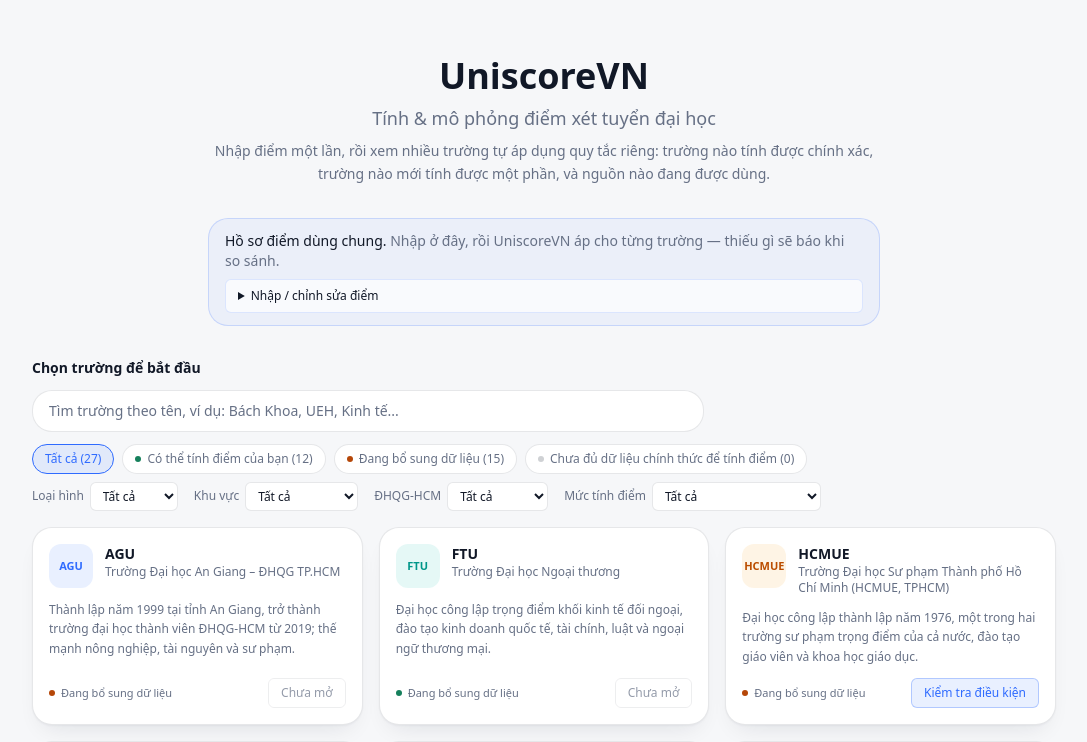
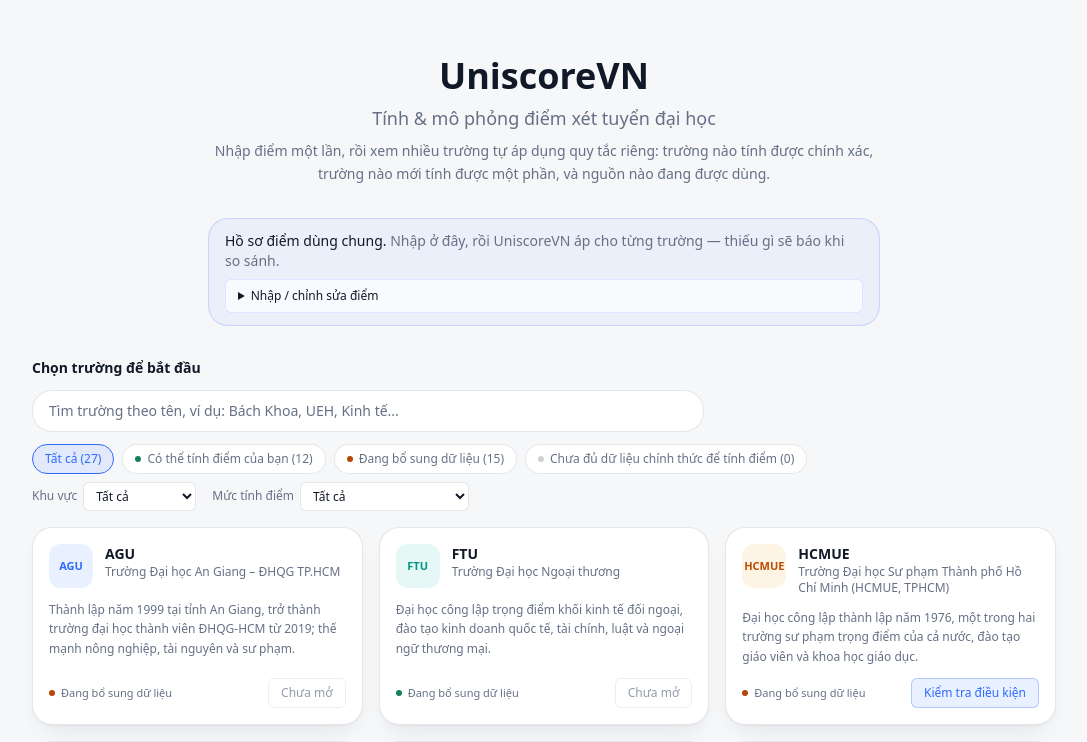
Before and after one commit to shadowhunter67/diemvao, a React (Vite) app: page / in a window 1280 px wide. Shown: the top 742 px of the page, without its empty margins (96-1183 px from the left). Built offline with nearby package versions, Linux system fonts and the light colour scheme.

Commit message:
Remove Loại hình and ĐHQG-HCM filters from landing page
Kept Khu vực and Mức tính điểm; the underlying ownership/vnuhcm fields
on SchoolModule stay in place, just no longer surfaced as filter UI.

```diff
--- a/src/components/LandingPage.tsx
+++ b/src/components/LandingPage.tsx
@@ -1,7 +1,7 @@
 import { useMemo, useState } from 'react';
 import { schoolRegistry } from '../schools';
 import { siteConfig } from '../config/site';
-import type { SchoolModule, SchoolOwnership, SchoolRegion, SchoolStatus } from '../core/schoolModule';
+import type { SchoolModule, SchoolRegion, SchoolStatus } from '../core/schoolModule';
 import { useApplicantProfile } from '../core/applicantProfileContextCore';
 import { summarizeApplicantProfile } from '../core/applicantProfileSummary';
 import { deriveSchoolCtaLabel } from '../core/schoolCta';
@@ -72,14 +72,12 @@ const TIER_LABELS: Record<CapabilityTier, string> = {
   info: 'Chỉ có thông tin',
 };
 
-const OWNERSHIP_LABELS: Record<SchoolOwnership, string> = { public: 'Công lập', private: 'Tư thục' };
-
 const REGION_LABELS: Record<SchoolRegion, string> = { hcm: 'TP.HCM', hanoi: 'Hà Nội', other: 'Khu vực khác' };
 
 type OptionalFilter<T extends string> = T | 'all';
 
-/** Select nhỏ dùng chung cho 4 bộ lọc phụ (loại hình/khu vực/ĐHQG-HCM/mức tính điểm) — trường nào
- * chưa set field tương ứng thì luôn bị loại khỏi mọi lựa chọn khác "Tất cả" (không đoán mặc định). */
+/** Select nhỏ dùng chung cho các bộ lọc phụ (khu vực/mức tính điểm) — trường nào chưa set field
+ * tương ứng thì luôn bị loại khỏi mọi lựa chọn khác "Tất cả" (không đoán mặc định). */
 function FilterSelect<T extends string>({
   label,
   value,
@@ -113,9 +111,7 @@ function FilterSelect<T extends string>({
 export function LandingPage({ onSelectSchool, onOpenCompare }: LandingPageProps) {
   const [query, setQuery] = useState('');
   const [statusFilter, setStatusFilter] = useState<StatusFilter>('all');
-  const [ownershipFilter, setOwnershipFilter] = useState<OptionalFilter<SchoolOwnership>>('all');
   const [regionFilter, setRegionFilter] = useState<OptionalFilter<SchoolRegion>>('all');
-  const [vnuhcmFilter, setVnuhcmFilter] = useState<OptionalFilter<'member' | 'independent'>>('all');
   const [tierFilter, setTierFilter] = useState<OptionalFilter<CapabilityTier>>('all');
   const schools = useMemo(
     () => Object.values(schoolRegistry).sort((a, b) => a.shortName.localeCompare(b.shortName, 'vi')),
@@ -149,12 +145,7 @@ export function LandingPage({ onSelectSchool, onOpenCompare }: LandingPageProps)
         normalizeForSearch(school.name).includes(normalizedQuery)
     )
     .filter((school) => statusFilter === 'all' || school.status === statusFilter)
-    .filter((school) => ownershipFilter === 'all' || school.ownership === ownershipFilter)
     .filter((school) => regionFilter === 'all' || school.region === regionFilter)
-    .filter(
-      (school) =>
-        vnuhcmFilter === 'all' || (vnuhcmFilter === 'member' ? school.vnuhcm === true : school.vnuhcm === false)
-    )
     .filter((school) => tierFilter === 'all' || deriveCapabilityTier(school) === tierFilter);
 
   return (
@@ -265,15 +256,6 @@ export function LandingPage({ onSelectSchool, onOpenCompare }: LandingPageProps)
 
         <div className="mt-2 flex flex-wrap items-center gap-x-4 gap-y-2">
           <FilterSelect
-            label="Loại hình"
-            value={ownershipFilter}
-            onChange={setOwnershipFilter}
-            options={(Object.entries(OWNERSHIP_LABELS) as [SchoolOwnership, string][]).map(([value, label]) => ({
-              value,
-              label,
-            }))}
-          />
-          <FilterSelect
             label="Khu vực"
             value={regionFilter}
             onChange={setRegionFilter}
@@ -281,15 +263,6 @@ export function LandingPage({ onSelectSchool, onOpenCompare }: LandingPageProps)
               value,
               label,
             }))}
-          />
-          <FilterSelect
-            label="ĐHQG-HCM"
-            value={vnuhcmFilter}
-            onChange={setVnuhcmFilter}
-            options={[
-              { value: 'member', label: 'Thành viên' },
-              { value: 'independent', label: 'Độc lập' },
-            ]}
           />
           <FilterSelect
             label="Mức tính điểm"
```
